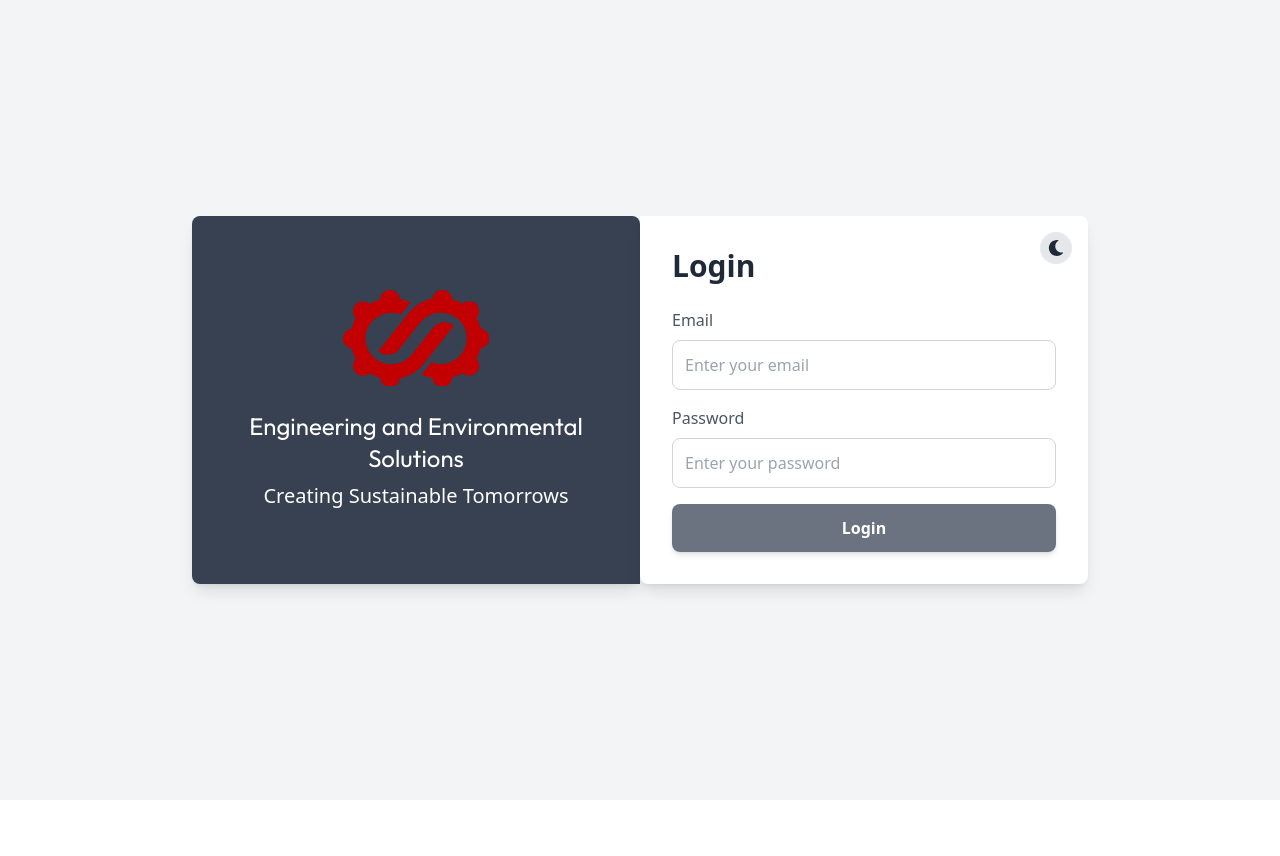
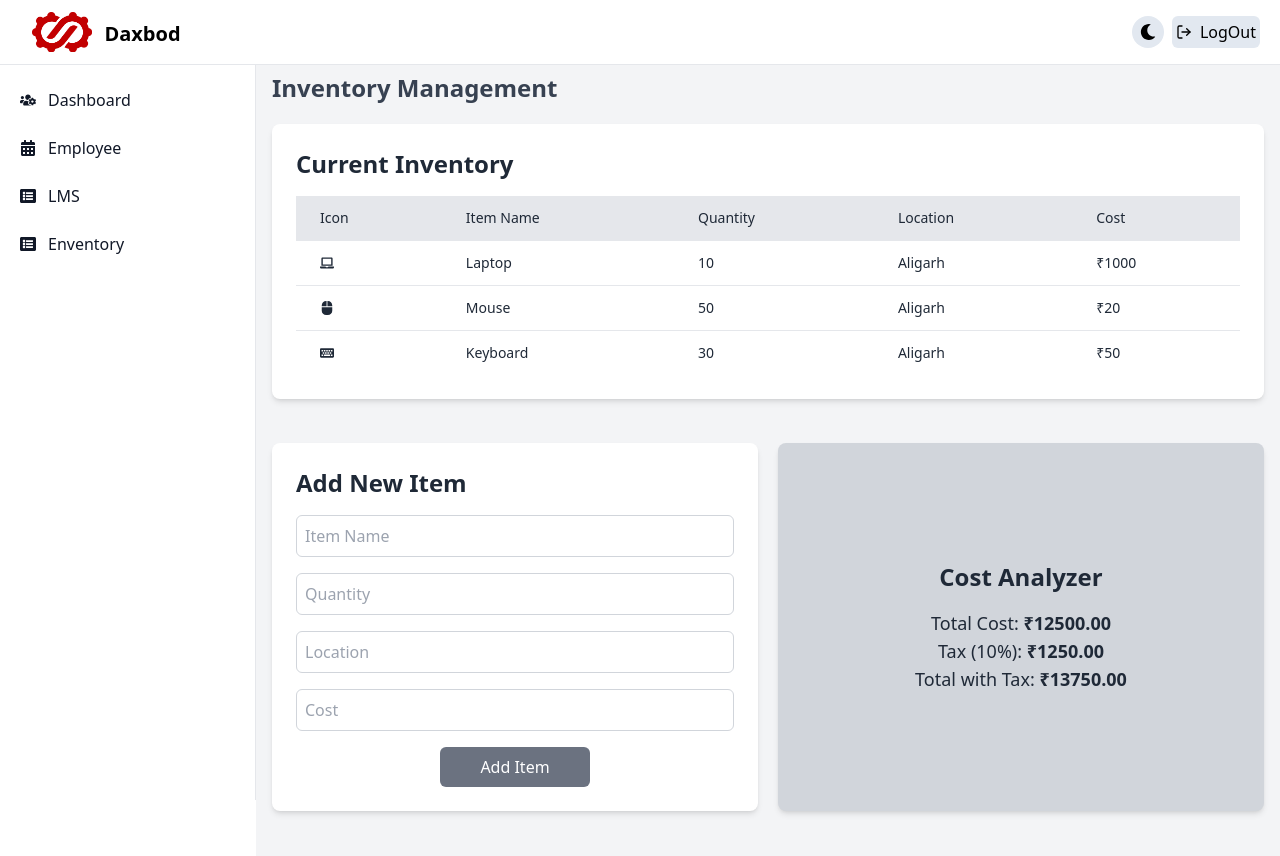
Before and after one commit to Arslaan027/HRDB, a React (Vite) app in the folder HRDB/: page /enventory in a window 1280 px wide. Before the commit the page ends 800 px from the top, so only its background shows below. Built offline with nearby package versions, Linux system fonts and the light colour scheme; sample sign-in values are in the browser's storage.

Commit message:
Login issue Fixed

```diff
--- a/HRDB/src/App.jsx
+++ b/HRDB/src/App.jsx
@@ -11,8 +11,15 @@ import Signup from "./Components/Pages/Signup/Signup";
 import LMS from "./Components/Pages/LMS/LMS";
 
 function App() {
-  const [darkMode, setDarkMode] = React.useState(false);
+  const [darkMode, setDarkMode] = React.useState(
+    localStorage.getItem("theme") === "dark"
+  );
   const [isSidebarOpen, setSidebarOpen] = React.useState(true);
+
+  React.useEffect(() => {
+    document.documentElement.classList.toggle("dark", darkMode);
+    localStorage.setItem("theme", darkMode ? "dark" : "light");
+  }, [darkMode]);
 
   const toggleDarkMode = () => setDarkMode((prev) => !prev);
   const toggleSidebar = () => setSidebarOpen((prev) => !prev);
@@ -20,7 +27,11 @@ function App() {
   return (
     <Router>
       <Routes>
-        <Route path="/" element={<Login />}>
+        {/* Public Routes */}
+        <Route path="/login" element={<Login />} />
+        <Route path="/signup" element={<Signup />} />
+
+        {/* Protected Routes */}
         <Route
           path="/"
           element={
@@ -43,11 +54,6 @@ function App() {
           <Route path="/payroll/:id" element={<Payroll />} />
           <Route path="/enventory" element={<Inventory />} />
         </Route>
-        </Route>
-        {/* ==========Login/Signup============ */}
-        <Route path="/login" element={<Login />} />
-        <Route path="/signup" element={<Signup />} />
-        {/* ====================== */}
       </Routes>
     </Router>
   );
--- a/HRDB/src/Components/Layout.jsx
+++ b/HRDB/src/Components/Layout.jsx
@@ -2,7 +2,6 @@ import React from "react";
 import { Navigate, Outlet } from "react-router-dom";
 import Header from "./Headbar-Sidebar/Header";
 import Sidebar from "./Headbar-Sidebar/Sidebar";
-import Login from "./Pages/Login/Login";
 
 const Layout = ({ darkMode, toggleDarkMode, toggleSidebar, isSidebarOpen }) => {
   const auth = localStorage.getItem("loggedin");
@@ -18,7 +17,7 @@ const Layout = ({ darkMode, toggleDarkMode, toggleSidebar, isSidebarOpen }) => {
       <Outlet />
     </div>
   ) : (
-    <Navigate to="/Login" />
+    <Navigate to="/login" />
   );
 };
 
--- a/HRDB/src/Components/Pages/Login/Login.jsx
+++ b/HRDB/src/Components/Pages/Login/Login.jsx
@@ -23,15 +23,15 @@ const Login = () => {
 
   const handleSubmit = (e) => {
     e.preventDefault();
-    // const storedEmail = JSON.parse(localStorage.getItem("email"));
-    const storedEmail = "ene@ene.com";
 
-    // const storedPassword = JSON.parse(localStorage.getItem("password"));
-    const storedPassword = "12345";
+    // Hardcoded credentials
+    const hardcodedEmail = "ene@ene.com";
+    const hardcodedPassword = "12wsxzaq";
 
-    if (email === storedEmail && password === storedPassword) {
+    if (email === hardcodedEmail && password === hardcodedPassword) {
+      // Set authentication status
       localStorage.setItem("loggedin", true);
-      localStorage.setItem("user", JSON.stringify(email));
+      // Navigate to home page
       navigate("/");
     } else {
       alert("Wrong Credentials");
```
Lines whose indentation alone changed are shown as unchanged.
